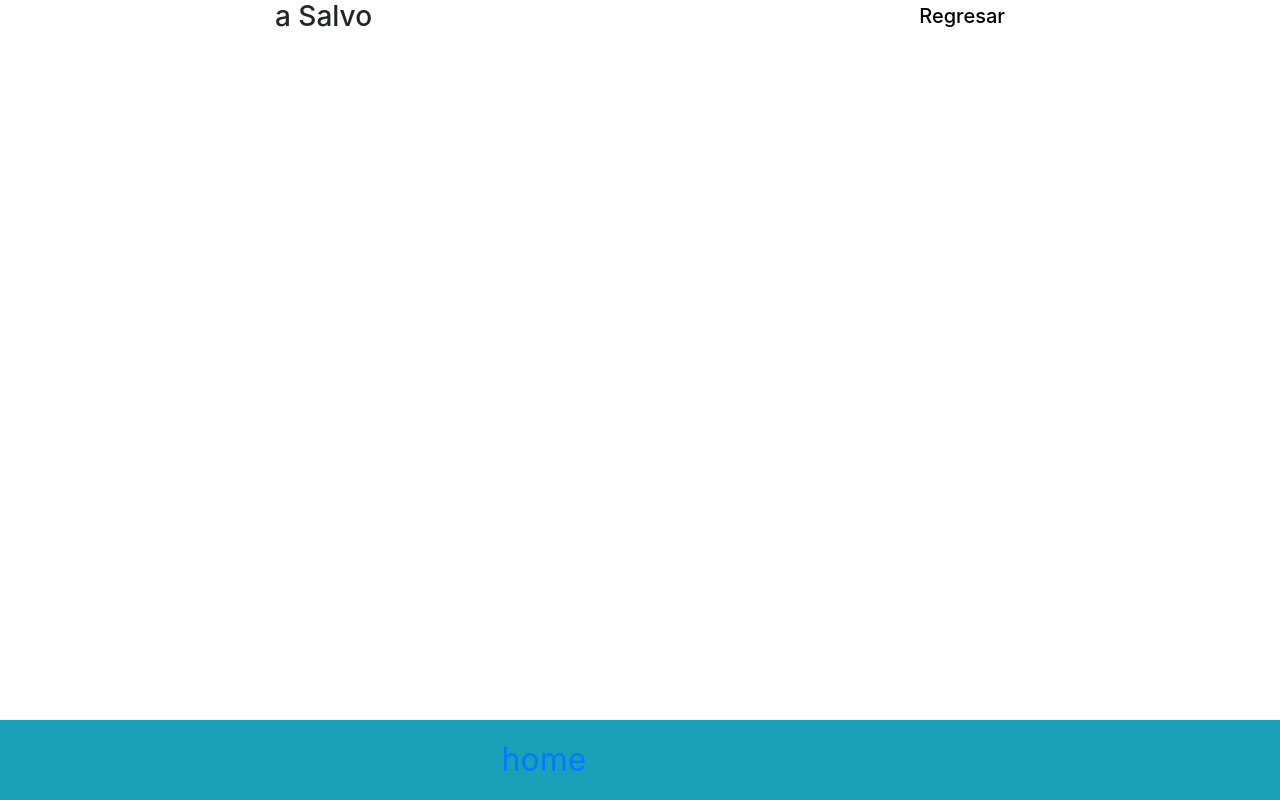
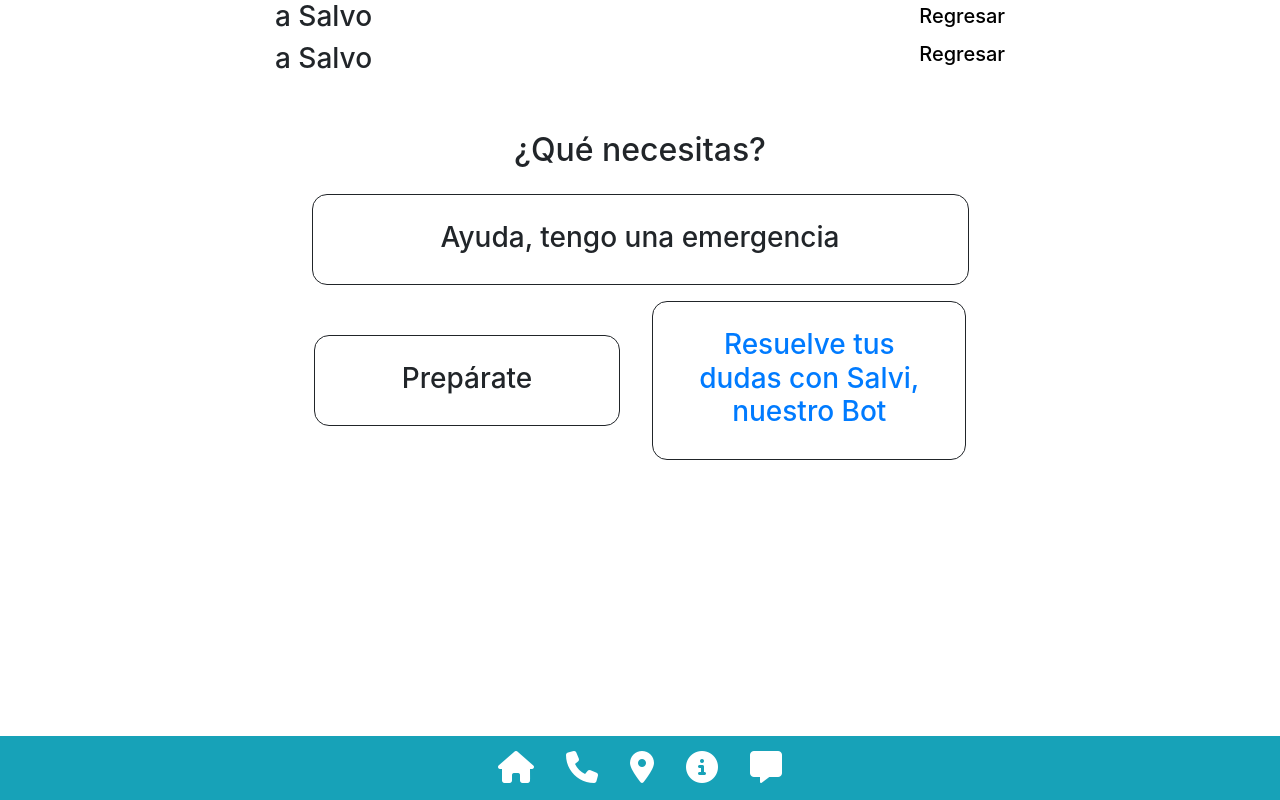
Before and after one commit to marcosmap1998/Platform, a Nuxt app: page /home in a window 1280 px wide. Built offline with nearby package versions, Linux system fonts and the light colour scheme.

Commit message:
Auth service has been added
Auth service has been added

```diff
--- a/components/general/Navbar.vue
+++ b/components/general/Navbar.vue
@@ -4,21 +4,31 @@
       <b-navbar-toggle target="nav-collapse"></b-navbar-toggle>
       <b-collapse id="nav-collapse" is-nav class="justify-content-center">
         <b-navbar-nav>
-          <b-nav-item href="/home" class="mx-3 icono">
-            <nuxt-link to="/home">home<!--<i class="fas fa-home"></i>--></nuxt-link>
-          </b-nav-item>
-          <b-nav-item href="#" class="mx-3 icono"
-            ><i class="fas fa-phone"></i
-          ></b-nav-item>
-          <b-nav-item href="#" class="mx-3 icono"
-            ><i class="fas fa-map-marker-alt"></i
-          ></b-nav-item>
-          <b-nav-item href="#" class="mx-3 icono"
-            ><i class="fas fa-info-circle"></i
-          ></b-nav-item>
-          <b-nav-item href="#" class="mx-3 icono"
-            ><i class="fas fa-comment-alt"></i
-          ></b-nav-item>
+          <div class="mx-3 icono">
+            <nuxt-link class="text-white" to="/home"
+              ><i class="fas fa-home"></i
+            ></nuxt-link>
+          </div>
+          <div class="mx-3 icono">
+            <nuxt-link class="text-white" to="/home"
+              ><i class="fas fa-phone"></i
+            ></nuxt-link>
+          </div>
+          <div class="mx-3 icono">
+            <nuxt-link class="text-white" to="/home"
+              ><i class="fas fa-map-marker-alt"></i
+            ></nuxt-link>
+          </div>
+          <div class="mx-3 icono">
+            <nuxt-link class="text-white" to="/home"
+              ><i class="fas fa-info-circle"></i
+            ></nuxt-link>
+          </div>
+          <div class="mx-3 icono">
+            <nuxt-link class="text-white" to="/chat"
+              ><i class="fas fas fa-comment-alt"></i
+            ></nuxt-link>
+          </div>
         </b-navbar-nav>
       </b-collapse>
     </b-navbar>
--- /dev/null
+++ b/middleware/check-auth.js
@@ -0,0 +1,3 @@
+export default function (context) {
+  context.store.dispatch('authStore/checkSession')
+}
--- /dev/null
+++ b/middleware/is-Auth.js
@@ -0,0 +1,5 @@
+export default function ({ store, redirect }) {
+  if (!store.getters['authStore/isAuthenticated']) {
+    return redirect('/')
+  }
+}
--- a/nuxt.config.js
+++ b/nuxt.config.js
@@ -1,7 +1,9 @@
 export default {
   env: {
     COOKIE_ASSISTANT: process.env.COOKIE_ASSISTANT || 'COOKIE_ASSISTANT',
-    CHAT_API_URL: process.env.CHAT_API_URL || 'http://localhost:3005'
+    COOKIE_SESSION: process.env.COOKIE_SESSION|| 'COOKIE_SESSION',
+    CHAT_API_URL: process.env.CHAT_API_URL || 'http://localhost:3005',
+    AUTH_API_URL: process.env.AUTH_API_URL || 'http://localhost:3010'
   },
   /*
    ** Nuxt rendering mode
@@ -29,6 +31,9 @@ export default {
       },
     ],
     link: [{ rel: 'icon', type: 'image/x-icon', href: '/favicon.ico' }],
+    script: [
+      { src: 'https://kit.fontawesome.com/c559ab67a1.js', crossorigin:'anonymous' }
+    ]
   },
   /*
    ** Global CSS
--- a/pages/chat.vue
+++ b/pages/chat.vue
@@ -33,6 +33,10 @@ export default {
   },
   methods: {
     ...mapActions('chatStore', ['getAssistantData']),
+    ...mapActions('authStore', ['checkSession']),
+  },
+  created() {
+    this.checkSession()
   },
   mounted() {
     this.getAssistantData()
--- a/pages/que-necesitas.vue
+++ b/pages/home.vue
@@ -14,14 +14,18 @@
           <h2>¿Qué necesitas?</h2>
           <div class="justify-content-center mt-4">
             <button class="btn card-help mb-3">
-              <h3 class="p-3 mt-1">Ayuda, tengo una emergencia</h3>
+              <h3 class="p-3 mt-1" @click="printToken()">
+                Ayuda, tengo una emergencia
+              </h3>
             </button>
-            <button class="btn card-prepare mx-3">
+            <button class="btn card-prepare mx-3" @click="checkSession()">
               <h3 class="p-3 mt-1">Prepárate</h3>
             </button>
             <button class="btn card-resolve mx-3">
               <h3 class="p-3 mt-1">
-                Resuelve tus dudas con Salvi, nuestro Bot
+                <nuxt-link to="/chat"
+                  >Resuelve tus dudas con Salvi, nuestro Bot</nuxt-link
+                >
               </h3>
             </button>
           </div>
@@ -32,10 +36,18 @@
 </template>
 
 <script>
+import { mapActions } from 'vuex'
+
 export default {
   layoutTransition: {
     name: 'layout',
     mode: 'out-in',
+  },
+  methods: {
+    ...mapActions('authStore', ['checkSession']),
+  },
+  created() {
+    this.checkSession()
   },
 }
 </script>
--- a/pages/index.vue
+++ b/pages/index.vue
@@ -10,11 +10,22 @@
                 class="index-element__container text-center"
               >
                 <h1>aSalvo</h1>
-                <button class="general-button orange mb-2" @click="view = 2">
+                <button
+                  v-show="!isRegister"
+                  class="general-button orange mb-2"
+                  @click="view = 3"
+                >
                   Regístrate aquí
                 </button>
-                <button class="general-button blue mb-2" @click="view = 3">
+                <button class="general-button blue mb-2" @click="view = 2">
                   Ya tengo cuenta
+                </button>
+                <button
+                  v-if="isRegister"
+                  class="index-element__button"
+                  @click="view = 3"
+                >
+                  Regístrate aquí
                 </button>
               </div>
               <div
@@ -26,15 +37,14 @@
                   <input
                     v-for="(element, index) in loginInputs"
                     :key="index + 'loginForm'"
-                    v-model="login[element.input]"
+                    v-model="loginObj[element.input]"
                     class="index-element__input mb-2 pl-3"
-                    type="text"
                     :placeholder="element.placeholder"
+                    :type="element.type ? element.type : 'text'"
                   />
                   <button class="general-button orange mb-2">
                     Ingresar
                   </button>
-                  {{ login }}
                 </form>
               </div>
               <div v-else class="index-element__container text-center">
@@ -43,15 +53,14 @@
                   <input
                     v-for="(element, index) in signUpInputs"
                     :key="index + 'signUpForm'"
-                    v-model="signUp[element.input]"
+                    v-model="signUpObj[element.input]"
                     class="index-element__input mb-2 pl-3"
-                    type="text"
+                    :type="element.type ? element.type : 'text'"
                     :placeholder="element.placeholder"
                   />
                   <button class="general-button orange mb-2">
                     Ingresar
                   </button>
-                  {{ signUp }}
                 </form>
               </div>
             </div>
@@ -66,8 +75,11 @@
 </template>
 
 <script>
+import { mapActions } from 'vuex'
+
 export default {
   layout: 'index',
+  middleware: ['check-auth'],
   layoutTransition: {
     name: 'layout',
     mode: 'out-in',
@@ -75,33 +87,60 @@ export default {
   data() {
     return {
       isActive: true,
+      isRegister: false,
       view: 1,
-      login: {},
-      signUp: {},
+      loginObj: {},
+      signUpObj: {},
       loginInputs: [
         { placeholder: 'Correo', input: 'email' },
-        { placeholder: 'Contraseña', input: 'password' },
+        { placeholder: 'Contraseña', input: 'password', type: 'password' },
       ],
       signUpInputs: [
         { placeholder: 'Nombre Completo', input: 'name' },
         { placeholder: 'Correo', input: 'email' },
         { placeholder: 'Telefóno', input: 'phone' },
-        { placeholder: 'Contraseña', input: 'password' },
+        { placeholder: 'Contraseña', input: 'password', type: 'password' },
       ],
     }
   },
+  computed: {
+    loading: {
+      get() {
+        return this.$store.state.authStore.loading
+      },
+      set(value) {
+        this.$store.commit('authStore/SET_LOADING_DATA', value)
+      },
+    },
+  },
   watch: {
     view() {
-      this.login = {}
-      this.signUp = {}
+      this.loginObj = {
+        email: 'hrvo0298@gmail.com',
+        password: '12345678',
+      }
+      this.signUpObj = {
+        name: 'Hector Ruben Vazquez',
+        email: 'hrvo0298@gmail.com',
+        phone: '12345678',
+        password: '12345678',
+      }
     },
   },
   methods: {
+    ...mapActions('authStore', ['login', 'register']),
     loginForm(e) {
       e.preventDefault()
+      this.login(this.loginObj)
     },
-    signUpForm(e) {
+    async signUpForm(e) {
       e.preventDefault()
+      await this.register(this.signUpObj)
+      if (this.loading) {
+        this.isRegister = true
+        this.view = 1
+        this.loading = false
+      }
     },
   },
 }
--- /dev/null
+++ b/services/authService.js
@@ -0,0 +1,22 @@
+import axios from 'axios'
+
+export const login = (data) => {
+  return axios
+    .post(`${process.env.AUTH_API_URL}/login`, data)
+    .then((resp) => resp)
+    .catch((error) => error)
+}
+
+export const register = (data) => {
+  return axios
+    .post(`${process.env.AUTH_API_URL}/register`, data)
+    .then((resp) => resp)
+    .catch((error) => error)
+}
+
+export const validateToken = (data) => {
+  return axios
+    .post(`${process.env.AUTH_API_URL}/`, data)
+    .then((resp) => resp)
+    .catch((error) => error)
+}
--- /dev/null
+++ b/store/authStore.js
@@ -0,0 +1,60 @@
+import Cookies from 'js-cookie'
+import * as Service from '../services/authService'
+export const namespaced = true
+
+export const state = () => ({
+  token: undefined,
+  loading: false,
+})
+
+export const mutations = {
+  SET_TOKEN_DATA(state, data) {
+    const cookieNameSession = process.env.COOKIE_SESSION
+    Cookies.set(cookieNameSession, data)
+    state.token = data
+  },
+  SET_LOADING_DATA(state, data) {
+    state.loading = data
+  },
+}
+
+export const actions = {
+  logout({ commit }) {
+    commit('SET_TOKEN_DATA', undefined)
+    this.$router.push('/')
+  },
+  async login({ commit }, data) {
+    try {
+      const res = await Service.login(data)
+      if (res.status === 200) {
+        commit('SET_TOKEN_DATA', res.data.token)
+        this.$router.push('/home')
+      }
+    } catch (e) {
+      throw new Error(e)
+    }
+  },
+  async register({ commit }, data) {
+    try {
+      const res = await Service.register(data)
+      if (res.status === 200) {
+        commit('SET_LOADING_DATA', true)
+      }
+    } catch (e) {
+      throw new Error(e)
+    }
+  },
+  async checkSession({ commit, state }) {
+    const cookieNameSession = process.env.COOKIE_SESSION
+    commit('SET_TOKEN_DATA', Cookies.get(cookieNameSession))
+    try {
+      const res = await Service.validateToken({ token: state.token })
+      if (res.data.isValid === false) {
+        this.$router.push('/')
+        commit('SET_TOKEN_DATA', undefined)
+      }
+    } catch (e) {
+      throw new Error(e)
+    }
+  },
+}
```
